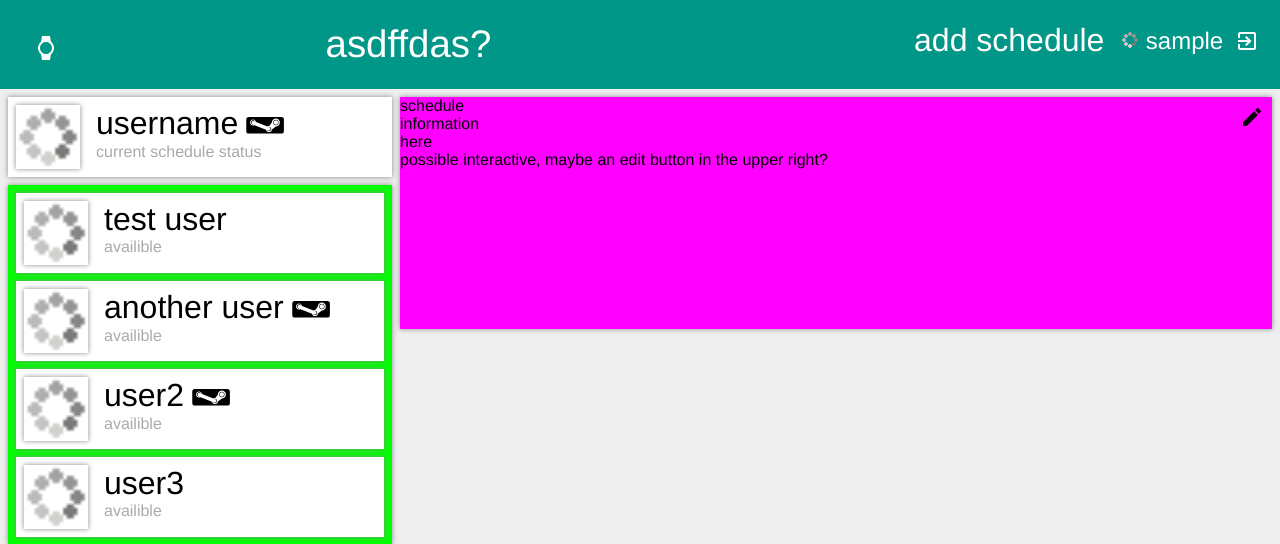
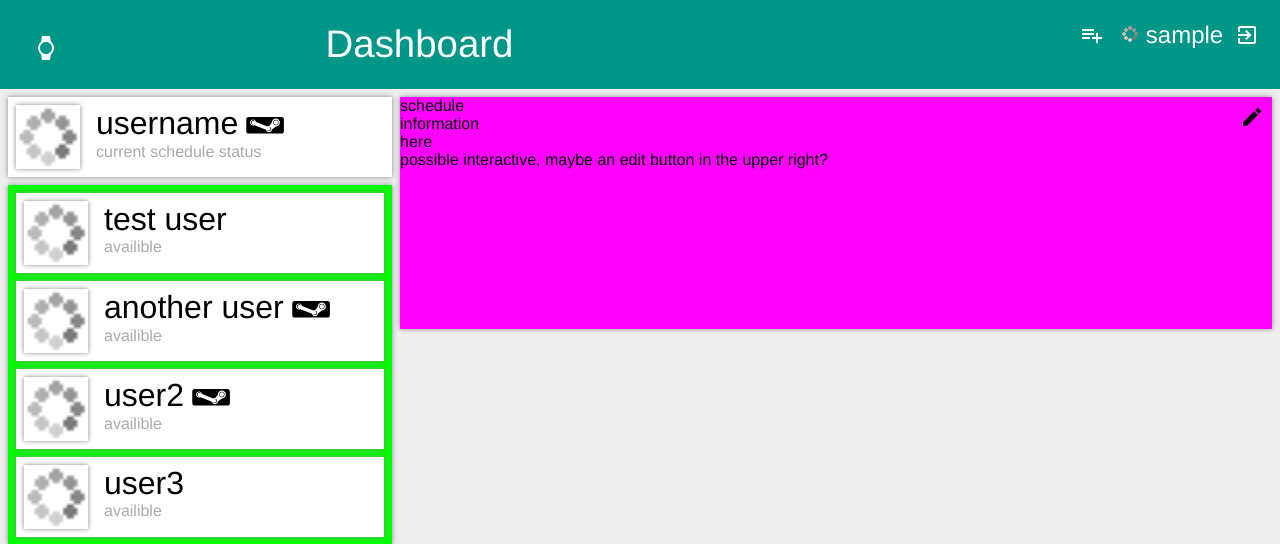
Before and after one commit to turbio/infotech-final, a PHP site: page /dashboard in a window 1280 px wide. Shown: the top 544 px of the page. Run offline with PHP 8.4, Linux system fonts and the light colour scheme; the visitor is signed in with stand-in values (Sample User, id 1); a stand-in replaces the project's code that opens the database connection; some libraries are stand-ins or nearby versions.

Commit message:
replaced add schedule with an icon and gave it a title

```diff
--- a/templates/dashboard.php
+++ b/templates/dashboard.php
@@ -13,7 +13,7 @@ $titlebar = new TitleBar();
 $titlebar->setButton('signout_button', '<img src="res/signout.svg"/>', 'signout.php');
 $userImage = '<img id="user_image" src="res/loading.gif"/> ';
 $titlebar->setButton('username_button', $userImage . user::getName(), 'profile.php');
-$titlebar->setButton('add_schedule_button', 'add schedule', 'schedule.php');
+$titlebar->setButton('add_schedule_button', '<img src="res/add_schedule.svg" title="Add a new schedule"/>', 'schedule.php');
 //$titlebar->setButton('example_button', 'example button', 'http://example.com');
 
 $titlebar->render();
--- a/templates/title_bar.php
+++ b/templates/title_bar.php
@@ -3,7 +3,7 @@
 		<div id="logo_icon_container">
 			<object type="image/svg+xml" data="res/logo.svg" id="logo">logo</object>
 		</div>
-		<div id="logo_text">asdffdas?</div>
+		<div id="logo_text" title="Main Page">Dashboard</div>
 	</div></a>
 	<div id="right_button_container">
 <?php
```
Also changed, not shown: res/add_schedule.svg (added).
